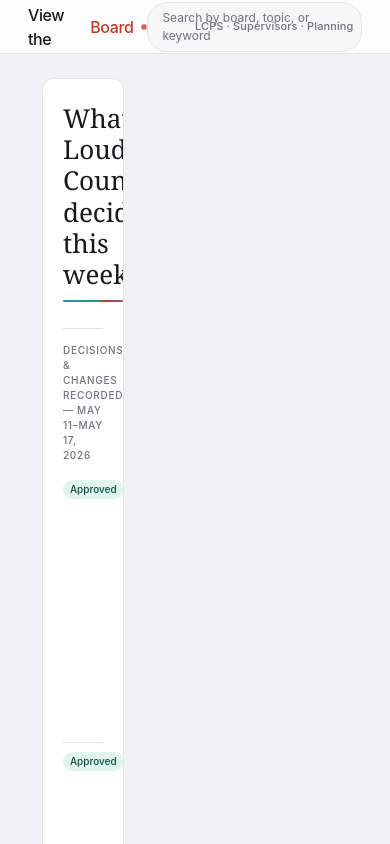
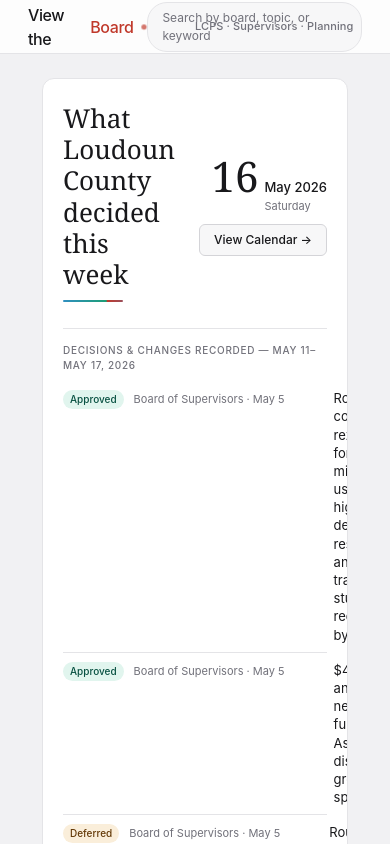
Before and after one commit to trynna-be-nerdy/vtb, a Next.js app in the folder frontend/: page / in a window 390 px wide. Shown: the top 844 px of the page. Built offline with nearby package versions, Linux system fonts and the light colour scheme; no server answers; the database is empty.

Commit message:
feat(frontend/.next): add page.js, page_client-reference-manifest.js,...

```diff
--- a/frontend/app/globals.css
+++ b/frontend/app/globals.css
@@ -134,12 +134,11 @@
   0%, 100% { opacity: 1;   transform: scale(1); }
   50%       { opacity: 0.3; transform: scale(0.7); }
 }
-/* Rotating tagline — centered over the main content column.
-   The sidebar is 210px, so shift right by sidebar/2 (105px)
-   to align with the visual midpoint of the board content. */
+/* Rotating tagline — layout is now symmetric (sidebar left = phantom right)
+   so the content midpoint equals the nav midpoint: plain 50% works. */
 .nav-tagline {
   position: absolute;
-  left: calc(50% + 105px);
+  left: 50%;
   transform: translateX(-50%);
   font-size: 11px;
   font-weight: 500;
@@ -249,10 +248,10 @@
 }
 
 
-/* Hide sidebar + reset tagline offset on narrow screens */
+/* Hide sidebar on narrow screens */
 @media (max-width: 860px) {
   .sidebar { display: none; }
-  .nav-tagline { left: 50%; } /* no sidebar offset on mobile */
+  .page-layout::after { display: none; } /* drop phantom too so content fills width */
 }
 
 /* ── INTRO ── */
```
